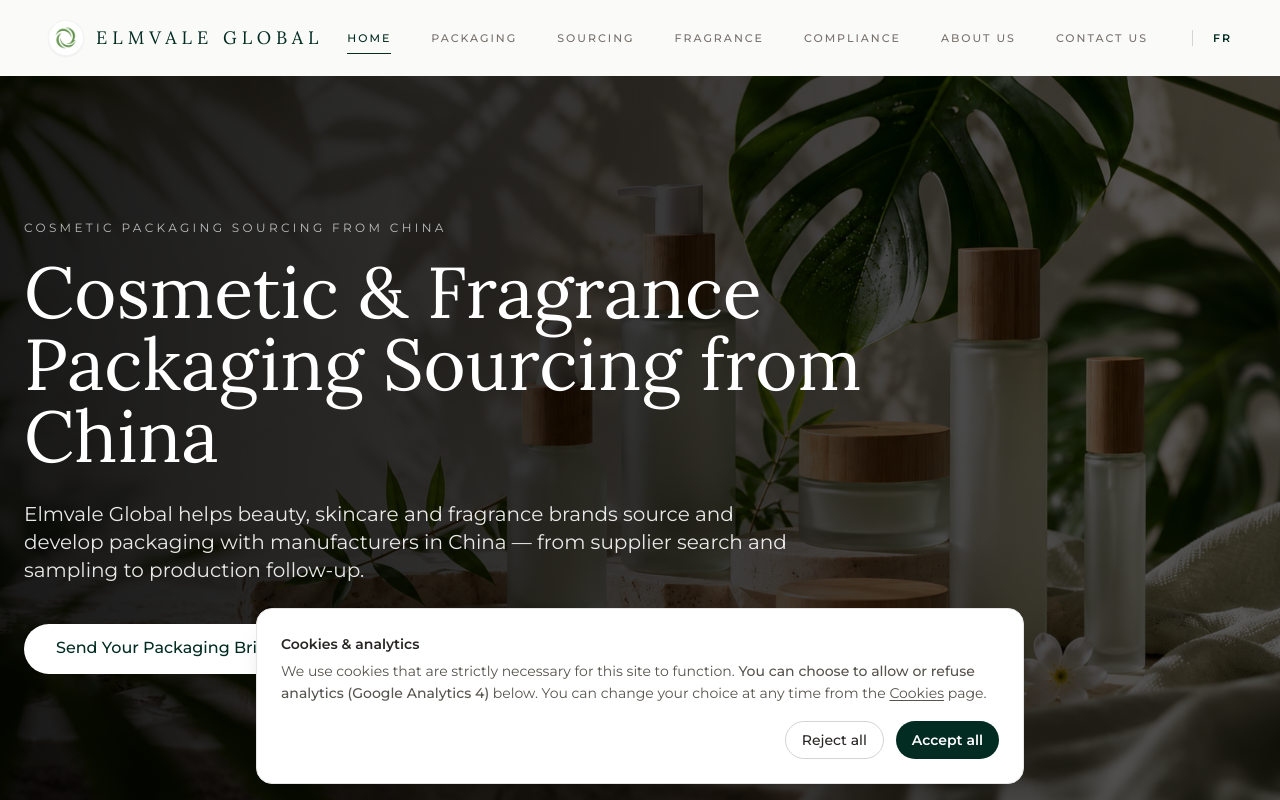
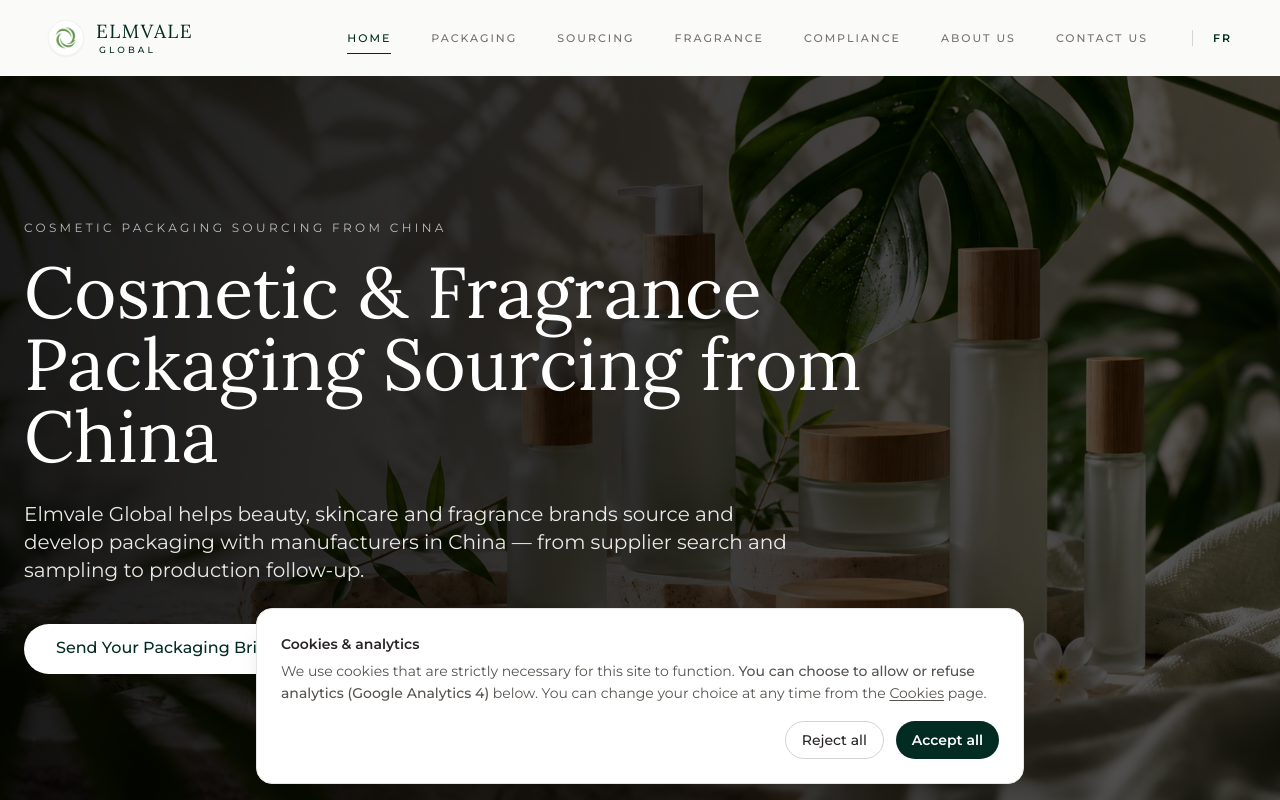
Before and after one commit to cathy6140/-Elmvale-Global-.github.io, a React (Vite) app: page /#/ in a window 1280 px wide. Before the commit this address led to /#/contact. Shown: the top 800 px of the page. Built offline with nearby package versions, Linux system fonts and the light colour scheme.

Commit message:
Refine navbar brand lockup typography

```diff
--- a/src/components/Navbar.tsx
+++ b/src/components/Navbar.tsx
@@ -88,7 +88,7 @@ const Navbar: React.FC = () => {
         <div className="flex justify-between items-center">
 
           {/* Logo */}
-          <Link to={withLang('/')} className="flex items-center gap-3 group">
+          <Link to={withLang('/')} className="flex items-center gap-3 group shrink-0">
             <div className="w-9 h-9 flex items-center justify-center rounded-full bg-white border border-black/5 shadow-sm transition-transform duration-500 group-hover:rotate-6">
               <img
                 src="/elmvale-logo-512.png"
@@ -98,9 +98,14 @@ const Navbar: React.FC = () => {
               />
             </div>
 
-            <span className="font-serif text-base md:text-lg uppercase tracking-[0.28em] font-normal text-brand-dark">
-              ELMVALE GLOBAL
-            </span>
+            <div className="flex flex-col leading-none text-brand-dark">
+              <span className="font-serif text-[17px] md:text-[19px] tracking-[0.08em]">
+                ELMVALE
+              </span>
+              <span className="mt-1 text-[8px] md:text-[9px] font-medium tracking-[0.34em] pl-[0.34em]">
+                GLOBAL
+              </span>
+            </div>
           </Link>
 
           {/* Desktop Nav */}
```
